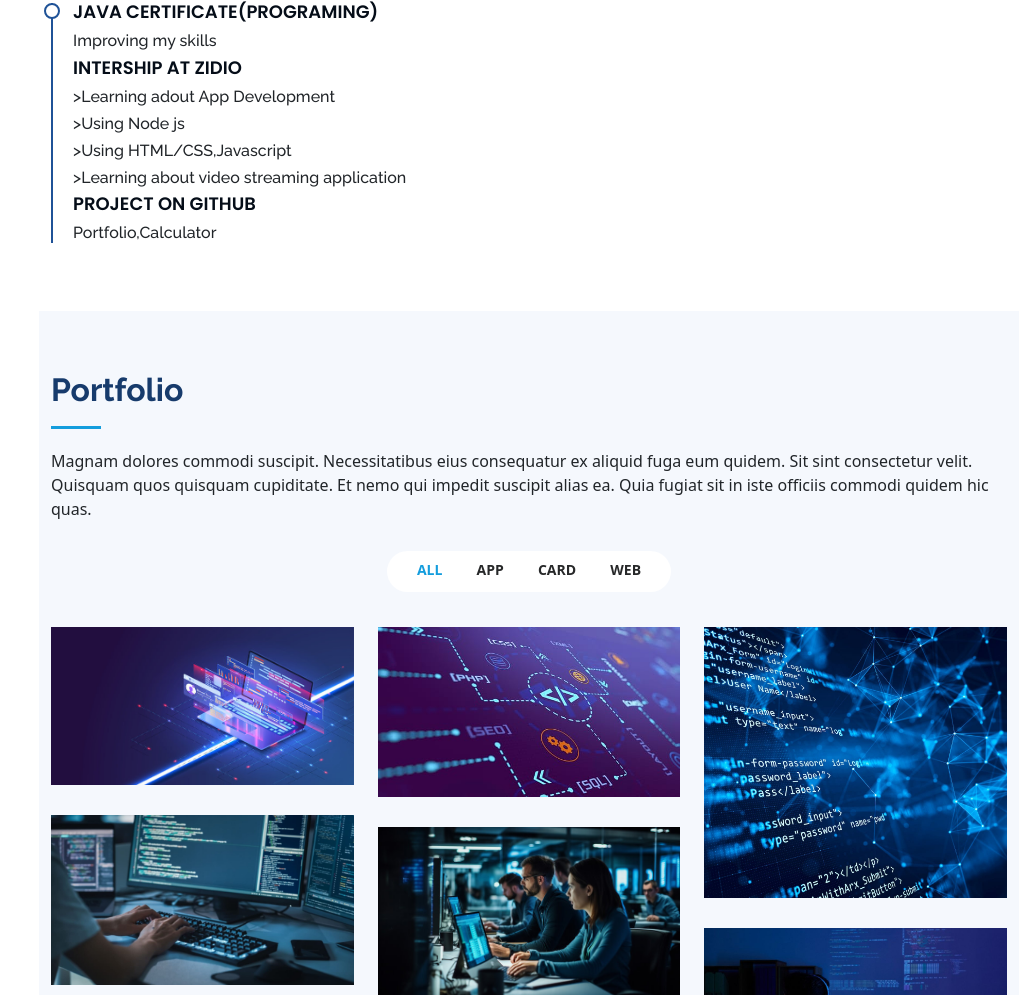
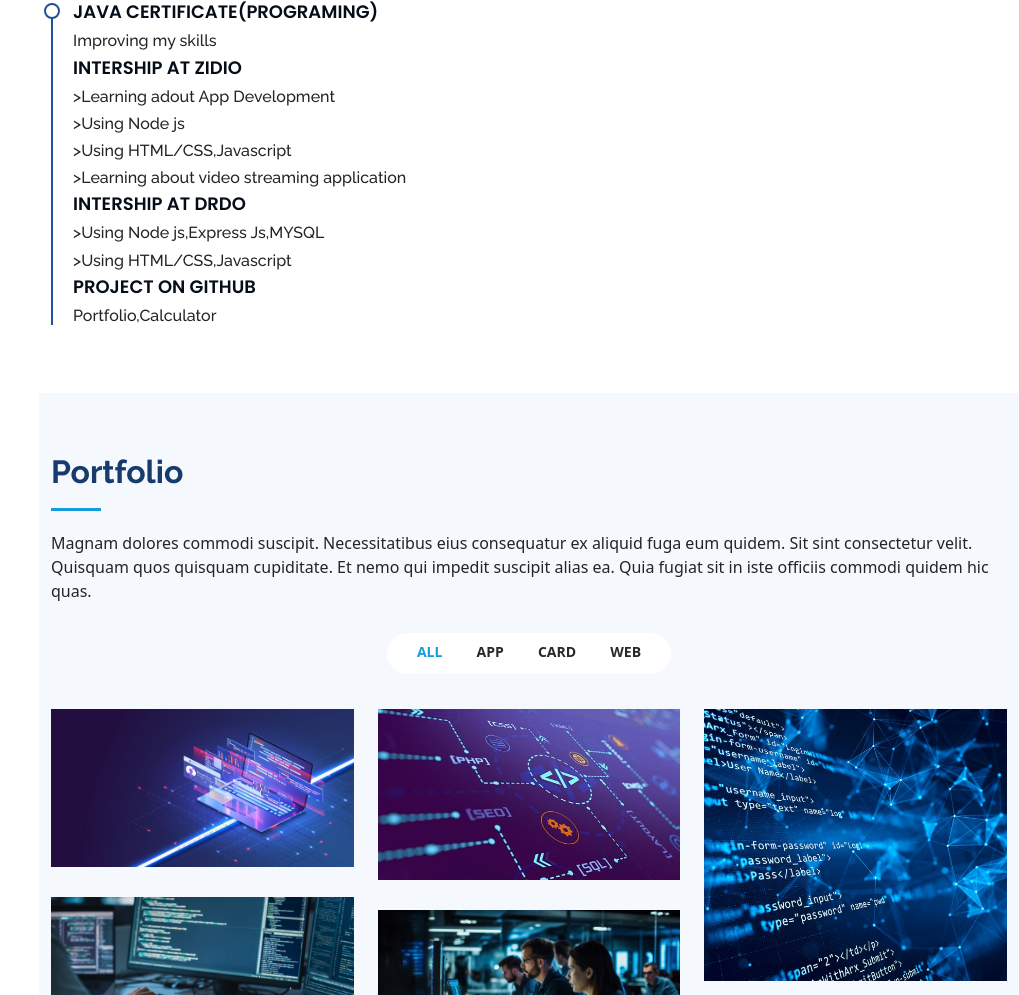
Before and after one commit to LakshyaMittal11/portfolio, a website built with Vite: page index.html in a window 1280 px wide. Shown: the part 3335-4330 px from the top of the page, without its empty margins (261-1280 px from the left). Built offline with nearby package versions, Linux system fonts and the light colour scheme; animation ran at ten frames a second.

Commit message:
Update index.html
add the content in resume

```diff
--- a/index.html
+++ b/index.html
@@ -296,6 +296,9 @@
                    <h6>  >Using Node js</h6>
                        <h6>  >Using HTML/CSS,Javascript</h6>
                          <h6>  >Learning about video streaming application</h6>
+              <h4>Intership at DRDO</h4>
+              <h6>  >Using Node js,Express Js,MYSQL </h6>
+                       <h6>  >Using HTML/CSS,Javascript</h6>
               <h4>Project on GitHub</h4>
               <h6>Portfolio,Calculator</h6>
             </div>
```
